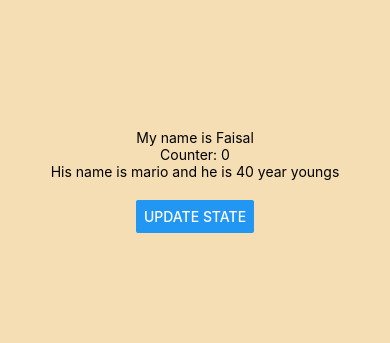
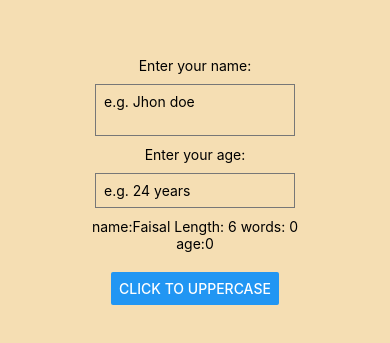
Before and after one commit to faisalmoinuddin99/react-native-project-1, a React Native app: screen / in a window 390 px wide. Shown: the part 241-584 px from the top of the page. Built offline with nearby package versions, Linux system fonts and the light colour scheme.

Commit message:
Text Inputs

```diff
--- a/App.js
+++ b/App.js
@@ -1,34 +1,39 @@
-import { View, Text, StyleSheet, Button } from "react-native";
-import React, { useState } from "react";
+import { View, Text, StyleSheet, Button, TextInput } from "react-native";
+import React, { useState, useReducer } from "react";
 
 export default function App() {
   const [name, setName] = useState("Faisal");
-  const [counter, setcounter] = useState(0);
-  const [person, setPerson] = useState({ name: "mario", age: 40 });
+  const [age, setAge] = useState(0);
 
   const clickHandler = () => {
-    if (name === "Faisal") {
-      setName("Suleman");
-      setcounter(counter + 1);
-    } else if (name === "Suleman") {
-      setName("Faisal");
-      setcounter(counter + 1);
-    }
-
-    if (counter === 40) {
-      setcounter(0);
-    }
+    let uppercaseName = name.toUpperCase();
+    setName(uppercaseName);
   };
 
   return (
     <View style={styles.container}>
-      <Text>My name is {name}</Text>
-      <Text>Counter: {counter}</Text>
+      <Text>Enter your name:</Text>
+      <TextInput
+        multiline
+        style={styles.input}
+        placeholder="e.g. Jhon doe"
+        onChangeText={(val) => setName(val)}
+      />
+      <Text>Enter your age:</Text>
+      <TextInput
+        style={styles.input}
+        keyboardType="number-pad"
+        placeholder="e.g. 24 years"
+        onChangeText={(e) => {
+          setAge(e);
+        }}
+      />
       <Text>
-        His name is {person.name} and he is {person.age} year youngs
+        name:{name} Length: {name.length} words: {name.split(" ").length - 1}
       </Text>
+      <Text>age:{age}</Text>
       <View style={styles.buttonContainer}>
-        <Button title="update state" onPress={clickHandler} />
+        <Button title="Click to Uppercase" onPress={clickHandler} />
       </View>
     </View>
   );
@@ -44,4 +49,11 @@ const styles = StyleSheet.create({
   buttonContainer: {
     marginTop: 20,
   },
+  input: {
+    borderWidth: 1,
+    borderColor: "#777",
+    padding: 8,
+    margin: 10,
+    width: 200,
+  },
 });
```
